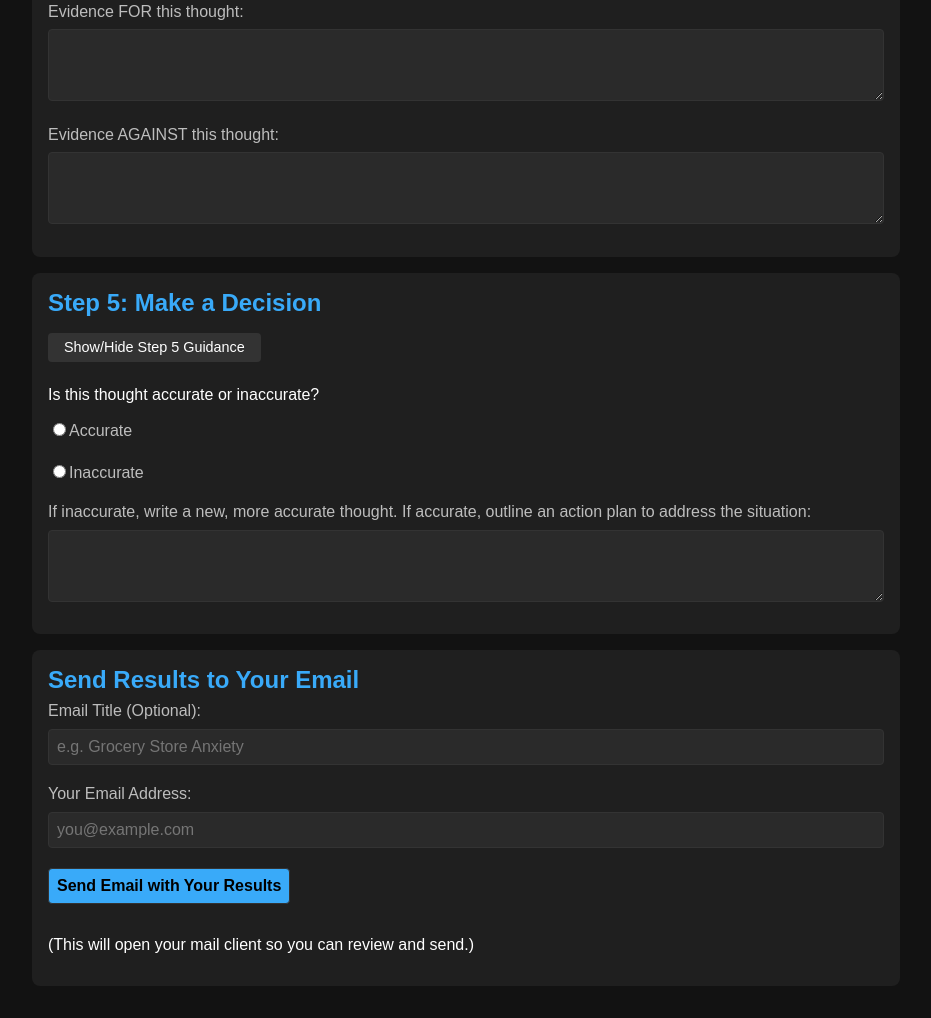
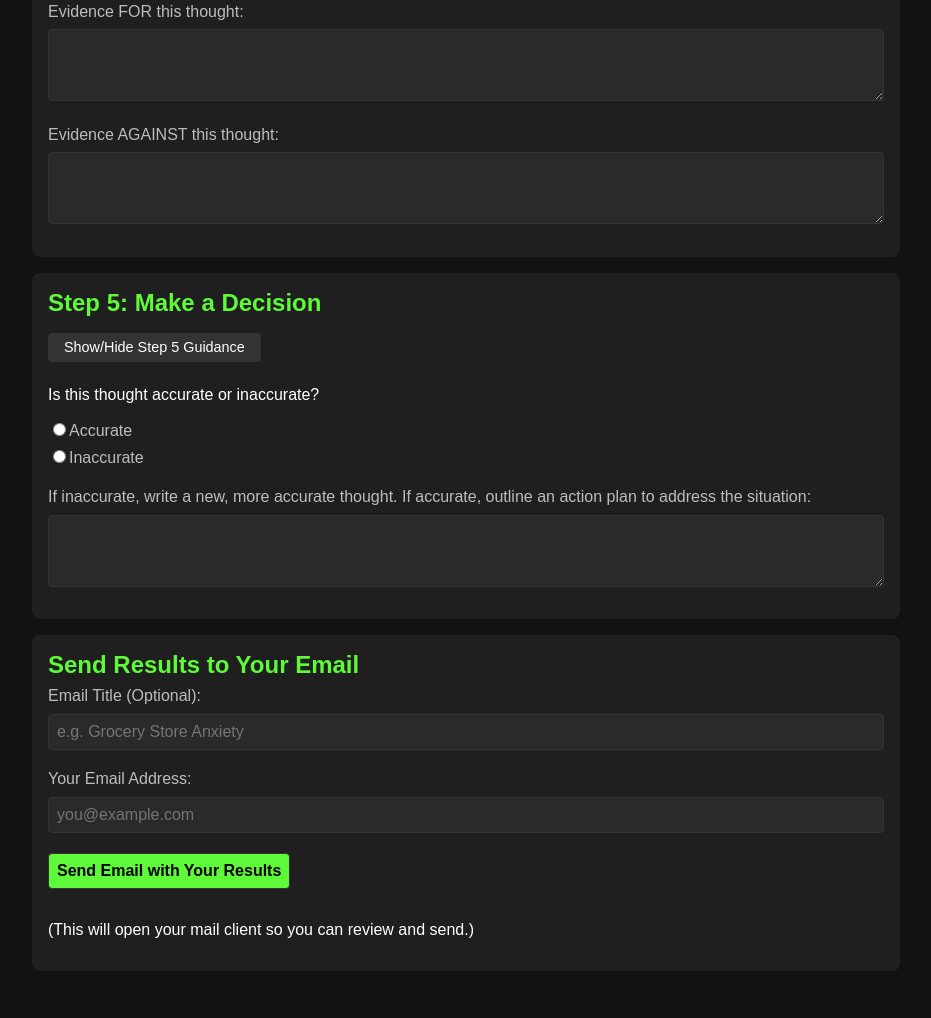
Before and after one commit to deviedawg/therapy, a plain HTML site: page index.html in a window 1280 px wide. Shown: the part 1167-2185 px from the top of the page, without its empty margins (174-1105 px from the left). Drawn offline with Linux system fonts and the light colour scheme.

Commit message:
Change to green

```diff
--- a/index.html
+++ b/index.html
@@ -31,6 +31,9 @@
     }
     .card h2 {
       margin-bottom: 0.5rem;
+    }
+    .offset-margin {
+        margin-bottom: -15px;
     }
     label {
       display: block;
@@ -68,7 +71,7 @@
 
     /* Big instructions toggle */
     .instructions-toggle, .send-email {
-      background: #39aaf9;
+      background: #5ef939;
       margin-bottom: 1rem;
       color: black;
       font-weight: bold;
@@ -131,7 +134,7 @@ h1, h2, h3, h4 {
 }
 
 h2 {
-  color: #39aaf9;
+  color: #5ef939;
 
 }
 
@@ -600,7 +603,7 @@ h2 {
     </div>
 
     <p>Is this thought accurate or inaccurate?</p>
-    <label>
+    <label class="offset-margin">
       <input type="radio" name="accuracy" value="Accurate" />Accurate</label>
     <label>
       <input type="radio" name="accuracy" value="Inaccurate" />Inaccurate</label>
```
